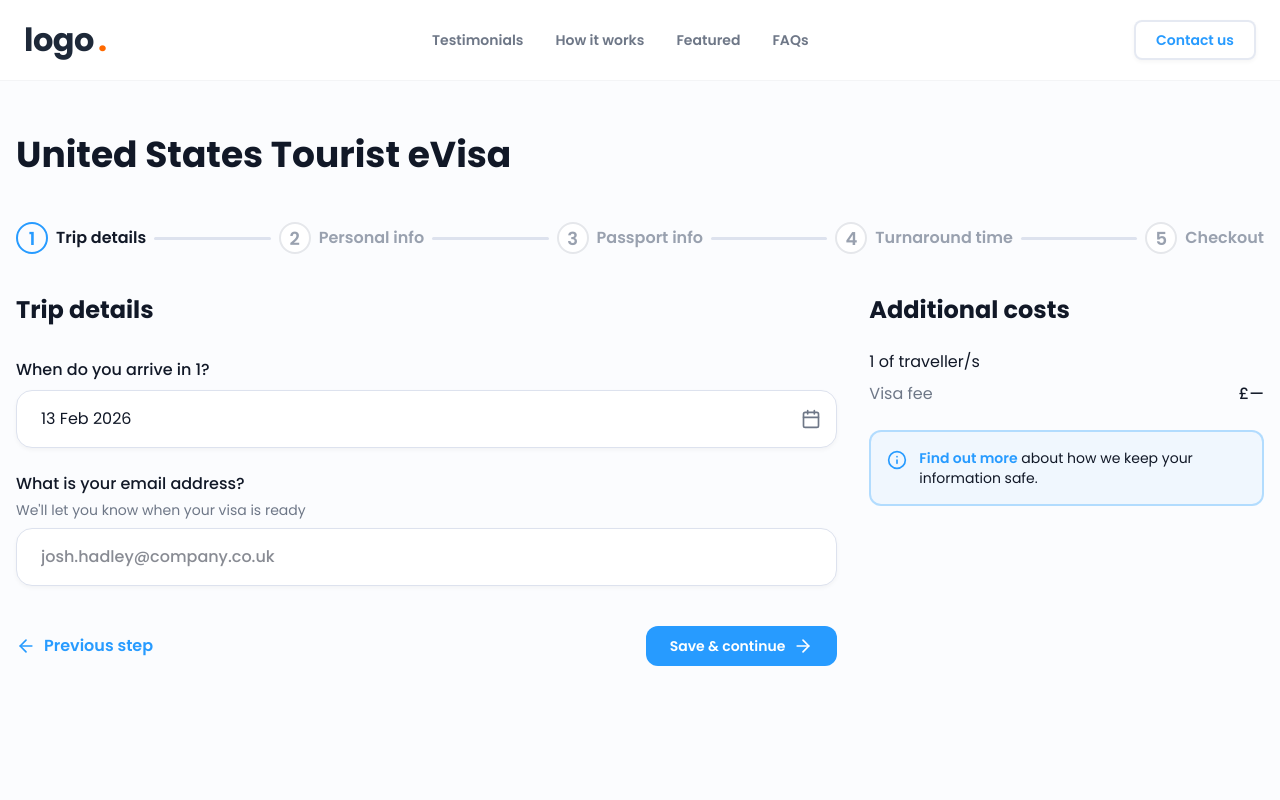
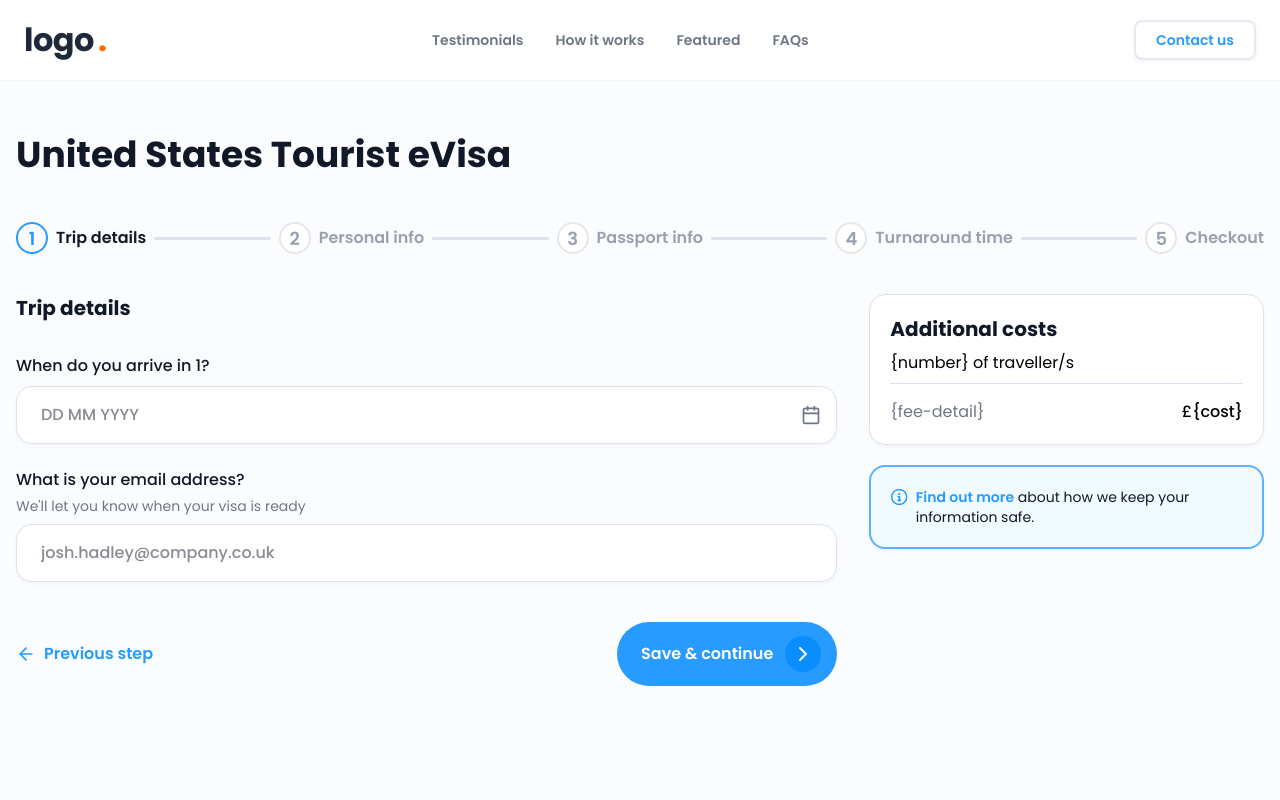
Before and after one commit to AZ-BB/visa-app, a Next.js app: page /1/application in a window 1280 px wide. Shown: the top 800 px of the page. Built offline with nearby package versions, Linux system fonts and the light colour scheme.

Commit message:
feat polished ste p1

```diff
--- a/src/app/[country]/application/_components/steps/Step1TripDetails.tsx
+++ b/src/app/[country]/application/_components/steps/Step1TripDetails.tsx
@@ -7,6 +7,10 @@ import { DatePicker } from "@/components/ui/date-picker"
 import { Input } from "@/components/ui/input"
 import { cn } from "@/lib/utils"
 import { useApplicationOrder } from "../ApplicationOrderContext"
+import { getCountryNameFromCode } from "@/lib/contries-name"
+import TipCard from "@/components/TipCard"
+import { Separator } from "@/components/ui/separator"
+import ArrowButton from "@/components/ArrowButton"
 
 interface Step1TripDetailsProps {
   country: string
@@ -24,11 +28,13 @@ export function Step1TripDetails({
   const { order, updateOrder } = useApplicationOrder()
   const { tripDetails } = order
 
+  const countryName = getCountryNameFromCode(country)
+
   return (
     <div className="grid grid-cols-1 gap-8 lg:grid-cols-3">
       {/* Left: main form — ~2/3 */}
       <div className="lg:col-span-2">
-        <h2 className="text-2xl font-bold text-primary-copy mb-8">
+        <h2 className="text-xl font-bold text-primary-copy mb-8">
           Trip details
         </h2>
 
@@ -38,13 +44,17 @@ export function Step1TripDetails({
               htmlFor="arrival-date"
               className="block text-base font-medium text-primary-copy mb-2"
             >
-              When do you arrive in {country}?
+              When do you arrive in {countryName}?
             </label>
             <div className="relative">
               <DatePicker
                 id="arrival-date"
-                value={new Date()}
-                onValueChange={() => {}}
+                value={tripDetails.arrivalDate ? new Date(tripDetails.arrivalDate) : undefined}
+                onValueChange={(date) => {
+                  updateOrder({
+                    tripDetails: { ...tripDetails, arrivalDate: date ? date.toISOString() : "" },
+                  })
+                }}
                 placeholder="DD MM YYYY"
               />
             </div>
@@ -107,38 +117,35 @@ export function Step1TripDetails({
             <span />
           )}
           {onNext && (
-            <Button
-              type="button"
+            <ArrowButton
+              variant="default"
+              className="text-base"
               onClick={onNext}
-              className="rounded-xl px-6 py-3 gap-2"
             >
               Save & continue
-              <ArrowRight className="size-5" aria-hidden />
-            </Button>
+            </ArrowButton>
           )}
         </div>
       </div>
 
       {/* Right: sidebar — ~1/3 */}
-      <div className="lg:col-span-1">
-        <h3 className="text-2xl font-bold text-primary-copy mb-6">
-          Additional costs
-        </h3>
-        <div className="space-y-2 text-primary-copy">
-          <p className="text-base">1 of traveller/s</p>
+      <div className="space-y-5">
+        <div className="bg-white rounded-2xl p-5 border border-border-default shadow-sm">
+
+          <h3 className="text-xl font-bold text-primary-copy mb-2">
+            Additional costs
+          </h3>
+
+          <p className="text-base">{'{number}'} of traveller/s</p>
+          <Separator className="mt-2 mb-4" />
+
           <div className="flex justify-between text-base">
-            <span className="text-secondary-copy">Visa fee</span>
-            <span className="font-medium">£—</span>
+            <span className="text-secondary-copy">{'{fee-detail}'}</span>
+            <span className="font-medium">£{'{cost}'}</span>
           </div>
         </div>
 
-        <div
-          className={cn(
-            "mt-6 flex gap-3 rounded-xl border-2 border-primary/30",
-            "bg-primary/5 px-4 py-4",
-          )}
-        >
-          <Info className="size-5 shrink-0 text-primary mt-0.5" aria-hidden />
+        <TipCard>
           <p className="text-sm text-primary-copy">
             <a
               href="#"
@@ -148,7 +155,7 @@ export function Step1TripDetails({
             </a>{" "}
             about how we keep your information safe.
           </p>
-        </div>
+        </TipCard>
       </div>
     </div>
   )
--- a/src/app/[country]/apply/page.tsx
+++ b/src/app/[country]/apply/page.tsx
@@ -7,6 +7,7 @@ import InfoIcon from "@/components/svgs/info";
 import { CountryDropdown } from "@/components/ui/country-dropdown";
 import { Select, SelectItem, SelectContent, SelectTrigger, SelectValue } from "@/components/ui/select";
 import { Separator } from "@/components/ui/separator";
+import TipCard from "@/components/TipCard";
 
 export default async function ApplyPage({ params, searchParams }: { params: Promise<{ country: string }>, searchParams: Promise<{ from: string }> }) {
     const { country } = await params;
@@ -92,12 +93,12 @@ export default async function ApplyPage({ params, searchParams }: { params: Prom
                         <div className="flex items-center gap-2">
                             <Button
                                 variant={"outline"}
-                                className="border-white text-white bg-light-primary py-4 px-4 rounded-full"
+                                className="border-white text-white bg-light-primary py-6 px-4 rounded-full"
                             >
                                 Dissmiss
                             </Button>
 
-                            <ArrowButton variant={"outline"} className="text-sm py-2 border-border-default px-4 hover:text-white" iconContainerClassName="scale-80" >
+                            <ArrowButton variant={"outline"} className="text-sm py-6 pl-4 pr-2 border-border-default hover:text-white" iconContainerClassName="scale-80" >
                                 Continue
                             </ArrowButton>
                         </div>
@@ -108,12 +109,11 @@ export default async function ApplyPage({ params, searchParams }: { params: Prom
 
             <div className="flex gap-12">
                 <div className="w-2/3 space-y-9">
-                    <div className="border-2 border-primary/75 rounded-2xl p-5 text-base flex items-start gap-2 shadow-sm">
-                        <InfoIcon className="size-5 fill-primary mt-0.5" />
+                    <TipCard>
                         <span>
                             A visa is <span className="font-semibold">required</span> when travelling to {countryName} with a passport from {nationality}.
                         </span>
-                    </div>
+                    </TipCard>
 
                     <div className="space-y-3">
                         <div className="space-y-1">
--- a/src/app/globals.css
+++ b/src/app/globals.css
@@ -42,3 +42,7 @@ body {
 body.sticky-visa-bar-active #hero-visa-selector {
   visibility: hidden;
 }
+
+button {
+  cursor: pointer;
+}
--- a/src/components/ArrowButton.tsx
+++ b/src/components/ArrowButton.tsx
@@ -5,7 +5,7 @@ import { cn } from "@/lib/utils";
 export default function ArrowButton({ children, variant = "default", className, iconClassName, iconContainerClassName }: { children: React.ReactNode, variant?: "default" | "outline", className?: string, iconClassName?: string, iconContainerClassName?: string }) {
     return (
         <Button
-            className={cn("flex gap-3 group items-center pl-6 pr-4 py-4 rounded-full text-lg", className)}
+            className={cn("flex gap-3 group items-center pl-6 pr-4 py-8 rounded-full text-lg", className)}
             variant={variant}
         >
             {children}
--- /dev/null
+++ b/src/components/TipCard.tsx
@@ -0,0 +1,13 @@
+import { cn } from "@/lib/utils";
+import InfoIcon from "@/components/svgs/info";
+
+export default function TipCard({ children, className }: { children: React.ReactNode, className?: string }) {
+    return (
+        <div className={cn("border-2 border-primary/75 bg-[#F0FAFF] rounded-2xl p-5 text-base flex items-start gap-2 shadow-sm", className)}>
+            <InfoIcon className="size-5 fill-primary mt" />
+            {
+                children
+            }
+        </div>
+    )
+}
--- a/src/components/ui/calendar.tsx
+++ b/src/components/ui/calendar.tsx
@@ -10,6 +10,7 @@ import {
   DayPicker,
   getDefaultClassNames,
   type DayButton,
+  type Matcher,
 } from "react-day-picker"
 
 import { cn } from "@/lib/utils"
@@ -21,13 +22,28 @@ function Calendar({
   showOutsideDays = true,
   captionLayout = "dropdown",
   buttonVariant = "ghost",
+  disableAfterToday = false,
   formatters,
   components,
+  disabled,
   ...props
 }: React.ComponentProps<typeof DayPicker> & {
   buttonVariant?: React.ComponentProps<typeof Button>["variant"]
+  disableAfterToday?: boolean
 }) {
   const defaultClassNames = getDefaultClassNames()
+
+  const today = React.useMemo(() => {
+    const d = new Date()
+    d.setHours(0, 0, 0, 0)
+    return d
+  }, [])
+
+  const disabledProp: Matcher | Matcher[] | undefined = disableAfterToday
+    ? disabled !== undefined
+      ? ([disabled, { after: today }] as Matcher[])
+      : { after: today }
+    : disabled
 
   return (
     <DayPicker
@@ -125,7 +141,7 @@ function Calendar({
         range_middle: cn("rounded-none", defaultClassNames.range_middle),
         range_end: cn("rounded-r-md bg-accent", defaultClassNames.range_end),
         today: cn(
-          "bg-accent text-accent-foreground rounded-md data-[selected=true]:rounded-none",
+          "bg-accent text-accent-foreground rounded-md data-[selected=true]:bg-transparent",
           defaultClassNames.today
         ),
         outside: cn(
@@ -182,6 +198,7 @@ function Calendar({
         },
         ...components,
       }}
+      disabled={disabledProp}
       {...props}
     />
   )
@@ -216,7 +233,7 @@ function CalendarDayButton({
       data-range-end={modifiers.range_end}
       data-range-middle={modifiers.range_middle}
       className={cn(
-        "data-[selected-single=true]:bg-primary data-[selected-single=true]:text-primary-foreground data-[range-middle=true]:bg-accent data-[range-middle=true]:text-accent-foreground data-[range-start=true]:bg-primary data-[range-start=true]:text-primary-foreground data-[range-end=true]:bg-primary data-[range-end=true]:text-primary-foreground group-data-[focused=true]/day:border-ring group-data-[focused=true]/day:ring-ring/50 dark:hover:text-accent-foreground flex aspect-square size-auto w-full min-w-(--cell-size) flex-col gap-1 leading-none font-normal group-data-[focused=true]/day:relative group-data-[focused=true]/day:z-10 group-data-[focused=true]/day:ring-[3px] data-[range-end=true]:rounded-md data-[range-end=true]:rounded-r-md data-[range-middle=true]:rounded-none data-[range-start=true]:rounded-md data-[range-start=true]:rounded-l-md [&>span]:text-xs [&>span]:opacity-70",
+        "data-[selected-single=true]:bg-primary data-[selected-single=true]:text-primary-foreground data-[range-middle=true]:bg-accent data-[range-middle=true]:text-accent-foreground data-[range-start=true]:bg-primary data-[range-start=true]:text-primary-foreground data-[range-end=true]:bg-primary data-[range-end=true]:text-primary-foreground group-data-[focused=true]/day:border-ring group-data-[focused=true]/day:ring-ring/50 dark:hover:text-accent-foreground flex aspect-square size-auto w-full min-w-(--cell-size) flex-col gap-1 leading-none font-medium group-data-[focused=true]/day:relative group-data-[focused=true]/day:z-10 group-data-[focused=true]/day:ring-[3px] data-[range-end=true]:rounded-md data-[range-end=true]:rounded-r-md data-[range-middle=true]:rounded-none data-[range-start=true]:rounded-md data-[range-start=true]:rounded-l-md [&>span]:text-xs [&>span]:opacity-70",
         defaultClassNames.day,
         className
       )}
--- a/src/components/ui/date-picker.tsx
+++ b/src/components/ui/date-picker.tsx
@@ -19,6 +19,7 @@ interface DatePickerProps {
   id?: string;
   className?: string;
   disabled?: boolean;
+  disableAfterToday?: boolean;
 }
 
 export function DatePicker({
@@ -28,6 +29,7 @@ export function DatePicker({
   id,
   className,
   disabled,
+  disableAfterToday = false,
 }: DatePickerProps) {
   const [open, setOpen] = useState(false);
 
@@ -57,6 +59,7 @@ export function DatePicker({
             onValueChange?.(date);
             setOpen(false);
           }}
+          disableAfterToday={disableAfterToday}
         />
       </PopoverContent>
     </Popover>
```
